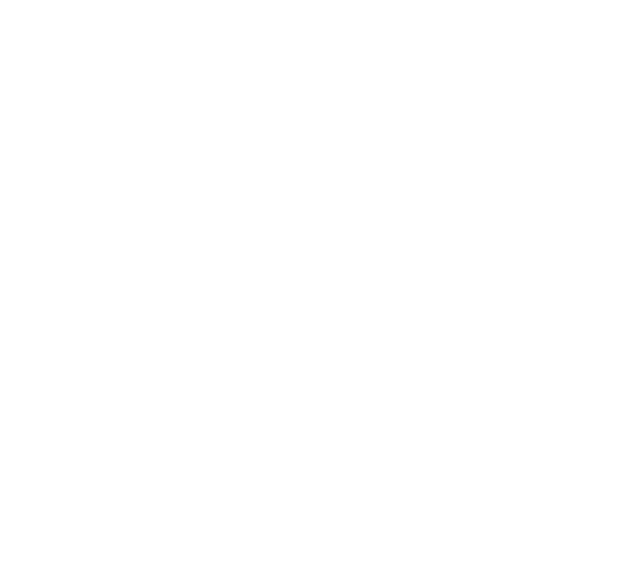
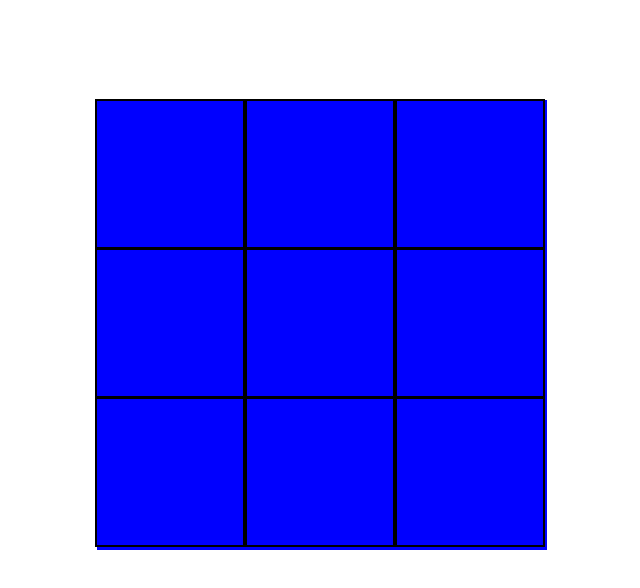
Before and after one commit to ScaredIbis/TicTacToeBot, a plain HTML site: page index.html in a window 1280 px wide. Shown: the whole page, without its empty margins (318-958 px from the left). Drawn offline with nearby package versions, Linux system fonts and the light colour scheme; some packages are replaced by stand-ins of ours.

Commit message:
TicTacToe view now renders - changed path in config

```diff
--- a/index.html
+++ b/index.html
@@ -13,7 +13,6 @@
 	<!-- Bootstrap CDN -->
 	<script src="https://maxcdn.bootstrapcdn.com/bootstrap/3.3.6/js/bootstrap.min.js" integrity="sha384-0mSbJDEHialfmuBBQP6A4Qrprq5OVfW37PRR3j5ELqxss1yVqOtnepnHVP9aJ7xS" crossorigin="anonymous"></script>
 	<link rel="stylesheet" href="https://maxcdn.bootstrapcdn.com/bootstrap/3.3.6/css/bootstrap.min.css" integrity="sha384-1q8mTJOASx8j1Au+a5WDVnPi2lkFfwwEAa8hDDdjZlpLegxhjVME1fgjWPGmkzs7" crossorigin="anonymous">
-	<link rel="stylesheet" href="https://maxcdn.bootstrapcdn.com/bootstrap/3.3.6/css/bootstrap-theme.min.css" integrity="sha384-fLW2N01lMqjakBkx3l/M9EahuwpSfeNvV63J5ezn3uZzapT0u7EYsXMjQV+0En5r" crossorigin="anonymous">
 
 	<!-- my own links -->
 	<link rel="stylesheet" type="text/css" href="css/style.css">
--- a/js/app.js
+++ b/js/app.js
@@ -5,7 +5,7 @@ var TicTacToeBot = angular.module('TicTacToeBot', ['ngRoute']);
 TicTacToeBot.config(function($routeProvider){
 
 	//TicTacToeBot
-		$routeProvider.when('/index', {
+		$routeProvider.when('/', {
 		templateUrl : 'views/TicTacToeBot.html',
 		controller  : 'TicTacToeBotCtrl'
 		});
```
Also changed, not shown: views/TicTacToeBot.html (+0 -1 lines).
